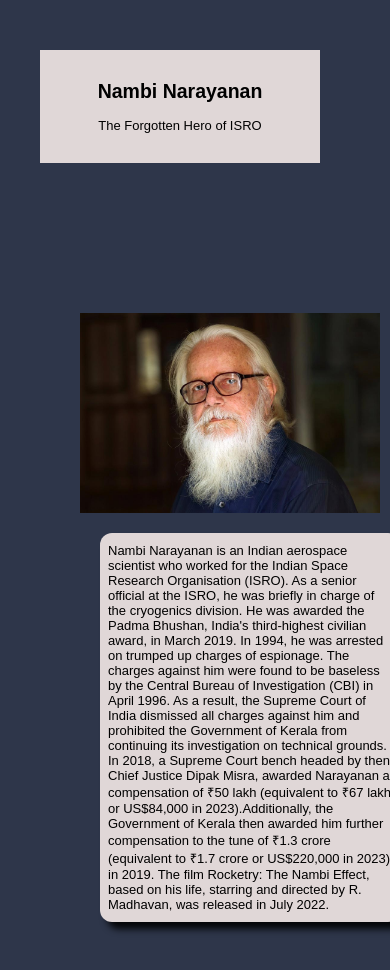
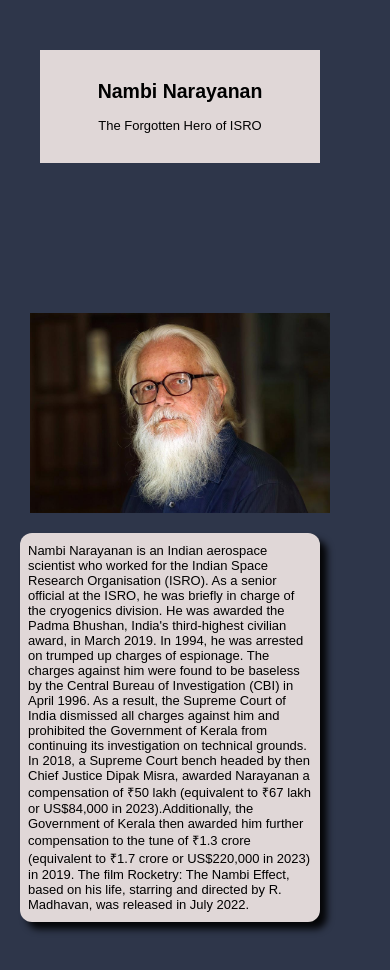
Before and after one commit to Asymtode712/Tribute-Page, a plain HTML site: page index.html in a window 390 px wide. Shown: the top 970 px of the page. Drawn offline with Linux system fonts and the light colour scheme.

Commit message:
Update styles.css

```diff
--- a/styles.css
+++ b/styles.css
@@ -170,17 +170,15 @@ h1{
         height: 100vh;
     }
     .intro-i img{
-      margin-left: 80px;
-      display: flex;
-      justify-content: center;
-      height: 200px;
+      margin-left: 30px;
+      height:200px;
       width: 300px;
       position: relative;
     }
     .intro-container{
         position: absolute;
         margin-top: 220px;
-        margin-left: 100px;
+        margin-left: 20px;
         margin-right: 80px;
         width: 300px;
         padding: 10px 8px;
```
